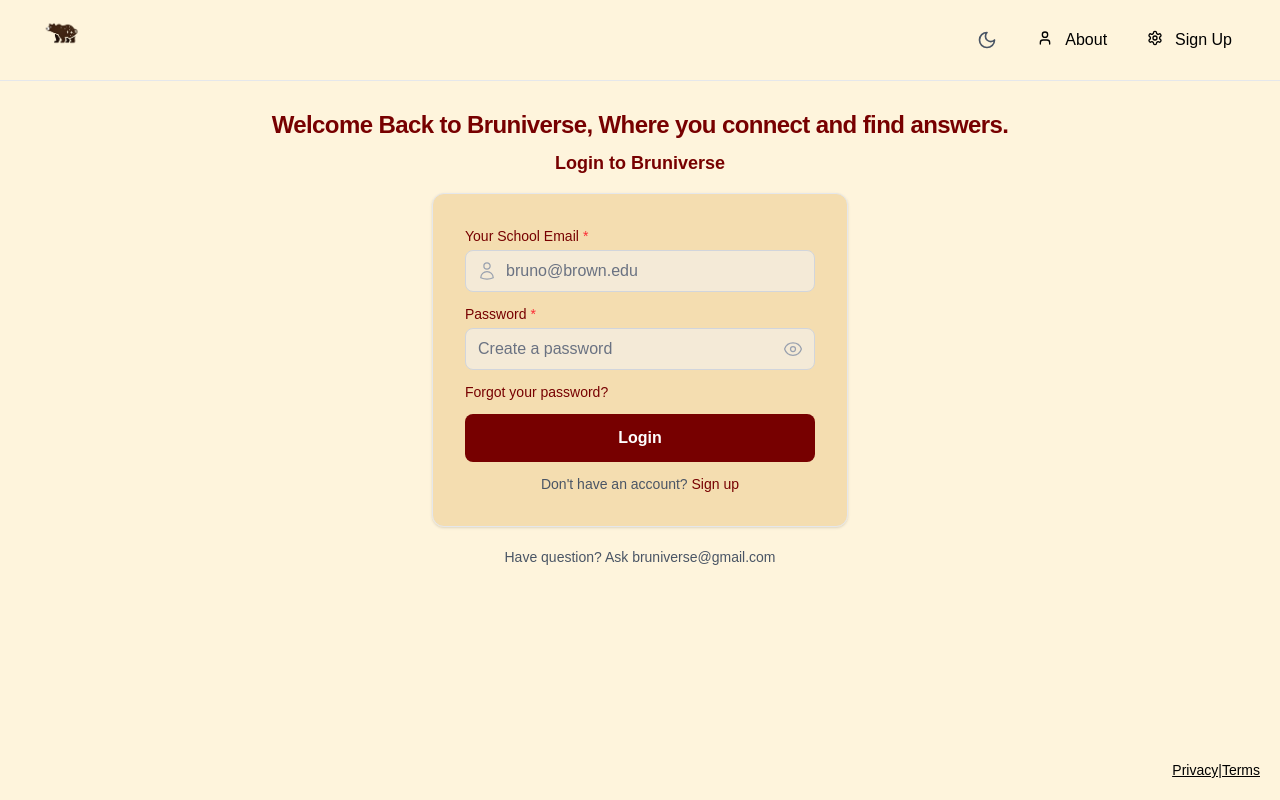
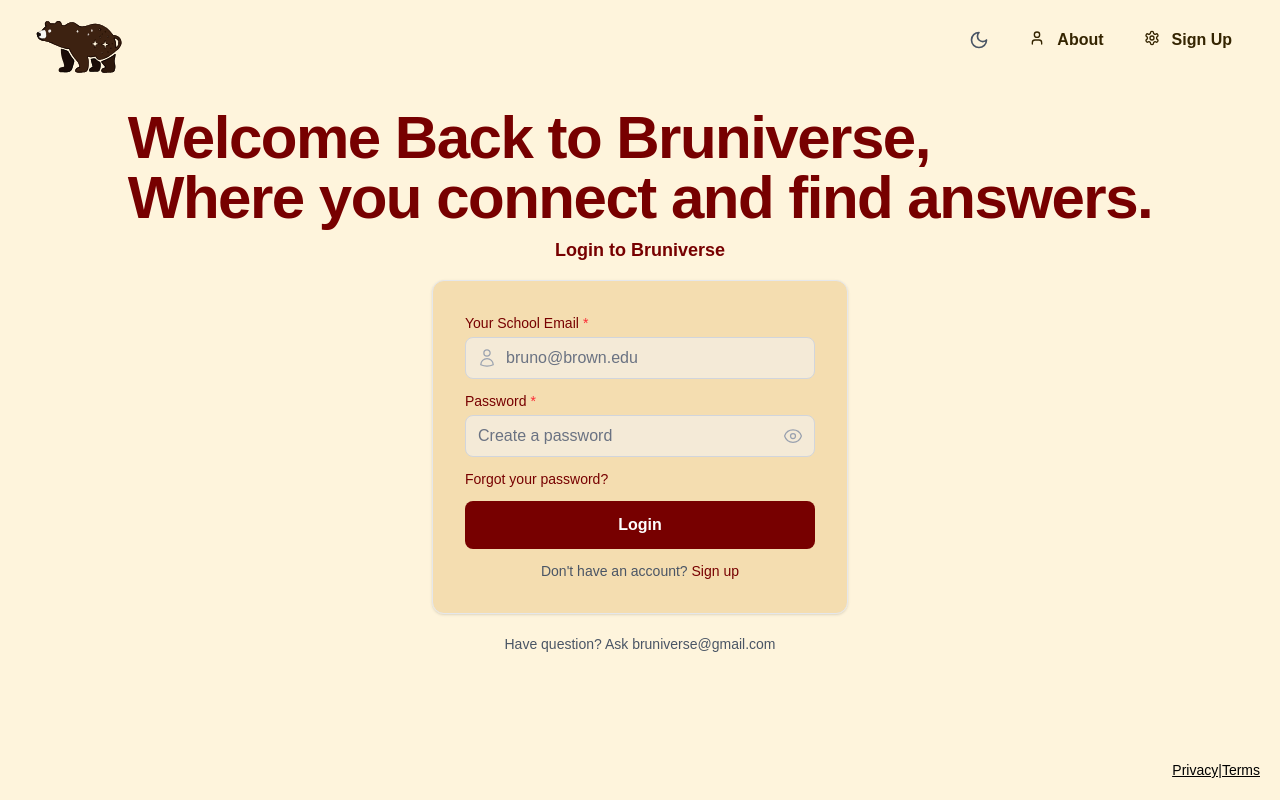
Before and after one commit to efodev/bruniverse, a Next.js app in the folder bruniverse/: page /login in a window 1280 px wide. Built offline with nearby package versions, Linux system fonts and the light colour scheme.

Commit message:
update the signin and login page resized logo and increase size of title messages;change shadow and active link colors

```diff
--- a/bruniverse/app/(auth)/login/page.tsx
+++ b/bruniverse/app/(auth)/login/page.tsx
@@ -1,18 +1,17 @@
 /// app/(auth)/login/page.tsx
-'use client';
+"use client";
 import { signinFields } from "@/app/ui/auth/data";
 import { AuthForm } from "@/app/ui/auth/forms";
-
 
 /**
  *
  * @returns
  */
 export default function LoginPage() {
-    return (
+	return (
 		<>
 			<AuthForm
-				title="Welcome Back to Bruniverse, Where you connect and find answers."
+				title={"Welcome Back to Bruniverse,\nWhere you connect and find answers."}
 				subtitle="Login to Bruniverse"
 				fields={signinFields}
 				className="text-[#770000]"
@@ -40,5 +39,4 @@
 			/>
 		</>
 	);
-
 }
--- a/bruniverse/app/page.tsx
+++ b/bruniverse/app/page.tsx
@@ -1,5 +1,5 @@
 import Image from "next/image";
-import  { NavBar } from "./ui/navigation";
+import { NavBar } from "./ui/navigation";
 import { MyUser } from "./ui/definitions";
 
 /**
@@ -7,14 +7,14 @@
  * @returns
  */
 export default function Home() {
-  const bruno: MyUser = {
-    username:  "Bruno",
-    email: "bruno@brown.edu",
-    avatar: undefined
-  }
+	const bruno: MyUser = {
+		username: "Bruno",
+		email: "bruno@brown.edu",
+		avatar: undefined,
+	};
 
-  return (
-		<div className="grid grid-rows-[20px_1fr_20px] items-center justify-items-center min-h-full min-w-full m-2/100 p-8 pb-20 gap-16 sm:p-20">
+	return (
+		<>
 			<NavBar
 				user={bruno}
 				position="top"
@@ -23,10 +23,15 @@
 				showNotifications={false}
 				showSearch={false}
 			/>
-			<main className="flex flex-col gap-[32px] row-start-2 items-center sm:items-start"></main>
-
-		</div>
-  );
+			<main className="flex flex-col gap-[32px] row-start-2 items-center sm:items-start">
+				<p className="text-center text-7xl">
+					This is the Landing Page!!!
+					<br />
+					We could put Welcome message here.
+				</p>
+			</main>
+		</>
+	);
 }
 
 //   Todo: Handle by fetching from db.
--- a/bruniverse/app/ui/auth/forms.tsx
+++ b/bruniverse/app/ui/auth/forms.tsx
@@ -1,11 +1,11 @@
 // app/ui/auth/signin.tsx
-'use client';
+"use client";
 
-import React, { useState } from 'react';
-import { EyeIcon, EyeSlashIcon } from '@heroicons/react/24/outline';
-import { AuthFormProps, AuthAction, FormField } from '../definitions';
+import React, { useState } from "react";
+import { EyeIcon, EyeSlashIcon } from "@heroicons/react/24/outline";
+import { AuthFormProps, AuthAction, FormField } from "../definitions";
 import { montserrat } from "@/app/ui/fonts";
-import Link from 'next/link';
+import Link from "next/link";
 import styles from "@/app/(auth)/auth.module.css";
 
 // Button variants
@@ -136,11 +136,14 @@
 			className={` flex flex-col items-center justify-center space-y-4 ${className}`}
 		>
 			{/* Header Section */}
-			<div className="text-center space-y-2 mt-3">
-				<h1 className="text-2xl font-bold tracking-tight mt-1">
+			<div className="space-y-2 mt-3">
+				<h1
+					className="font-bold whitespace-pre-line mt-1 text-6xl
+					 leading-[100%] tracking-tight text-left"
+				>
 					{title}
 				</h1>
-				{subtitle && <p className="text-lg font-bold">{subtitle}</p>}
+				{subtitle && <p className="text-lg font-bold text-center">{subtitle}</p>}
 			</div>
 
 			{/* Form Section */}
--- a/bruniverse/app/ui/navigation.tsx
+++ b/bruniverse/app/ui/navigation.tsx
@@ -1,5 +1,5 @@
 /// app/ui/navigation
-'use client';
+"use client";
 
 import React, { useState, useEffect } from "react";
 import {
@@ -15,15 +15,10 @@
 	Sun,
 } from "lucide-react";
 
-import {
-	NavItem,
-	NavigationProps,
-	MyUser,
-	NavBarProps
-} from "./definitions";
+import { NavItem, NavigationProps, MyUser, NavBarProps } from "./definitions";
 import { useRouter } from "next/navigation";
 import Logo from "./util/images";
-import logoImage from "@/public/bear-logo.png"
+import logoImage from "@/public/bear_logo2.svg";
 
 /**
  * Represents the customizable navagition component.
@@ -73,7 +68,7 @@
 			case "glass":
 				return `${base} backdrop-blur-xl bg-white/10 border border-white/20 shadow-2xl`;
 			case "minimal":
-				return `${base} bg-transparent border-b border-gray-200 dark:border-gray-800 min-w-full`;
+				return `${base} bg-transparent border-gray-200 dark:border-gray-800 min-w-full`;
 			default:
 				return `${base} bg-white dark:bg-gray-900 shadow-lg dark:shadow-gray-900/20`;
 		}
@@ -99,12 +94,12 @@
 							}
 						}}
 						className={`
-              flex items-center gap-1 px-4 py-3 rounded-xl font-medium transition-all duration-200
-              hover:bg-gray-100 dark:hover:bg-gray-800 hover:scale-105 hover:shadow-md
+              flex items-center gap-1 px-4 py-3 rounded-xl font-semibold transition-all duration-200
+              hover:bg-orange-200 hover:scale-105 hover:shadow-md text-md
               ${
 					activeItem === item.link
-						? "bg-blue-50 dark:bg-blue-900/20 text-blue-600 dark:text-blue-400"
-						: "text-black-700 hover:text-white"
+						? "bg-red-50 dark:bg-red-900/20 text-red-900"
+						: "text-[#342400] hover:text-[#770000]"
 				}
               ${isMobile ? "w-full justify-start" : ""}
             `}
@@ -255,17 +250,17 @@
 
 	// Top navigation // Todo: Handle dark mode later.
 	return (
-		<header className={isDarkMode ? "dark" : ""}>
+		<header className={`${isDarkMode ? "dark" : ""}`}>
 			<div
 				className={`
         	top-0 left-0 right-0 z-50 transition-all duration-300
-        ${getVariantStyles()} py-4 m-0
+        ${getVariantStyles()} py-4 m-0 max-h-24
       `}
 			>
-				<div className="max-w-7xl px-4 sm:px-6 lg:px-8 mx-auto">
+				<div className="max-w-full px-4 sm:px-6 lg:px-8 mx-auto">
 					<div className="flex items-center justify-between">
 						{/* Logo */}
-						<div className="self-start">
+						<div className="p-0">
 							{logo || (
 								<div className="text-2xl font-bold text-gray-900 dark:text-white">
 									Logo
@@ -299,7 +294,7 @@
 							{/* Theme toggle */}
 							<button
 								onClick={() => setIsDarkMode(!isDarkMode)}
-								className="p-2 rounded-xl hover:bg-gray-100 dark:hover:bg-gray-800 transition-colors duration-200"
+								className="p-2 rounded-xl hover:bg-orange-200 hover:shadow-md transition-colors duration-200"
 							>
 								{isDarkMode ? (
 									<Sun className="w-5 h-5 text-gray-600 dark:text-gray-400" />
@@ -364,7 +359,7 @@
 	showSearch,
 	showNotifications,
 	position,
-	variant
+	variant,
 }) => {
 	const handleSearchClick = () => {
 		alert("Search clicked!");
@@ -387,20 +382,22 @@
 		},
 	];
 
-	const logo = <Logo
+	const logo = (
+		<Logo
 			src={logoImage}
 			alt="Bruniverse Logo"
-		className=""
-		aspectRatio={2.5}
+			className="fixed w-36 h-24 top-px left-2 m-0 p-0"
+			aspectRatio={1}
 			width={150}
 			height={150}
 			href="/"
 		/>
+	);
 
 	const userSection = user && (
 		<div className="flex items-center gap-3">
 			<div className="w-8 h-8 bg-gradient-to-r from-purple-500 to-pink-500 rounded-full flex items-center justify-center">
-				{ user?.avatar || (<User className="w-4 h-4 text-white" />)}
+				{user?.avatar || <User className="w-4 h-4 text-white" />}
 			</div>
 			<div className="hidden sm:block">
 				<div className="text-sm font-medium text-gray-900 dark:text-white">
@@ -427,4 +424,4 @@
 			/>
 		</>
 	);
-}
+};
--- a/bruniverse/app/ui/util/images.tsx
+++ b/bruniverse/app/ui/util/images.tsx
@@ -40,7 +40,7 @@
 			alt={alt}
 			width={finalWidth}
 			height={finalHeight}
-			className={`object-contain w-15 h-9 rounded-full z-10 p-0 m-0 ${className}`}
+			className={`object-contain rounded-full p-0 m-0 ${className}`}
 			priority={priority}
 			quality={quality}
 		/>
```
Also changed, not shown: bruniverse/public/bear_logo2.svg (added). Lines whose indentation alone changed are shown as unchanged.
